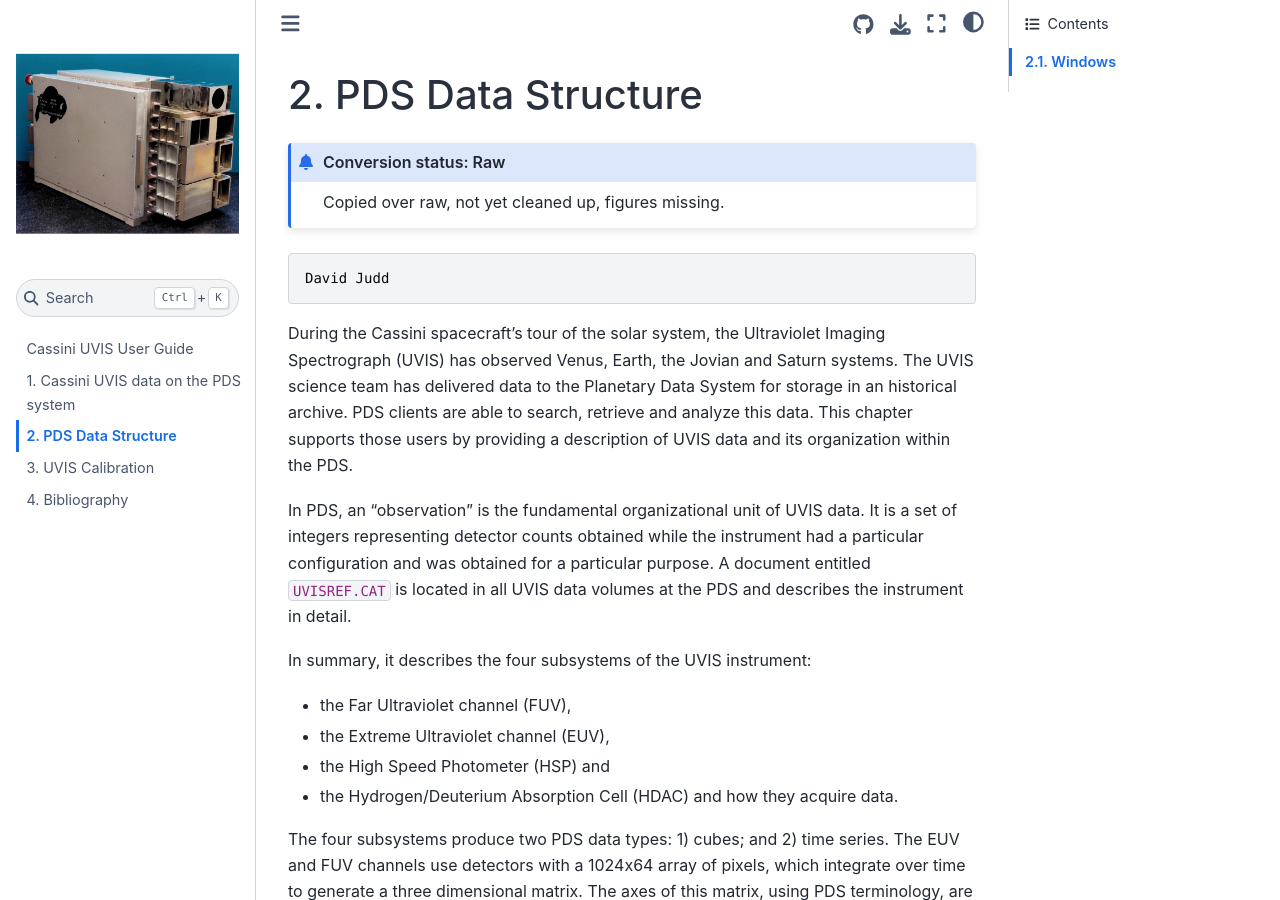
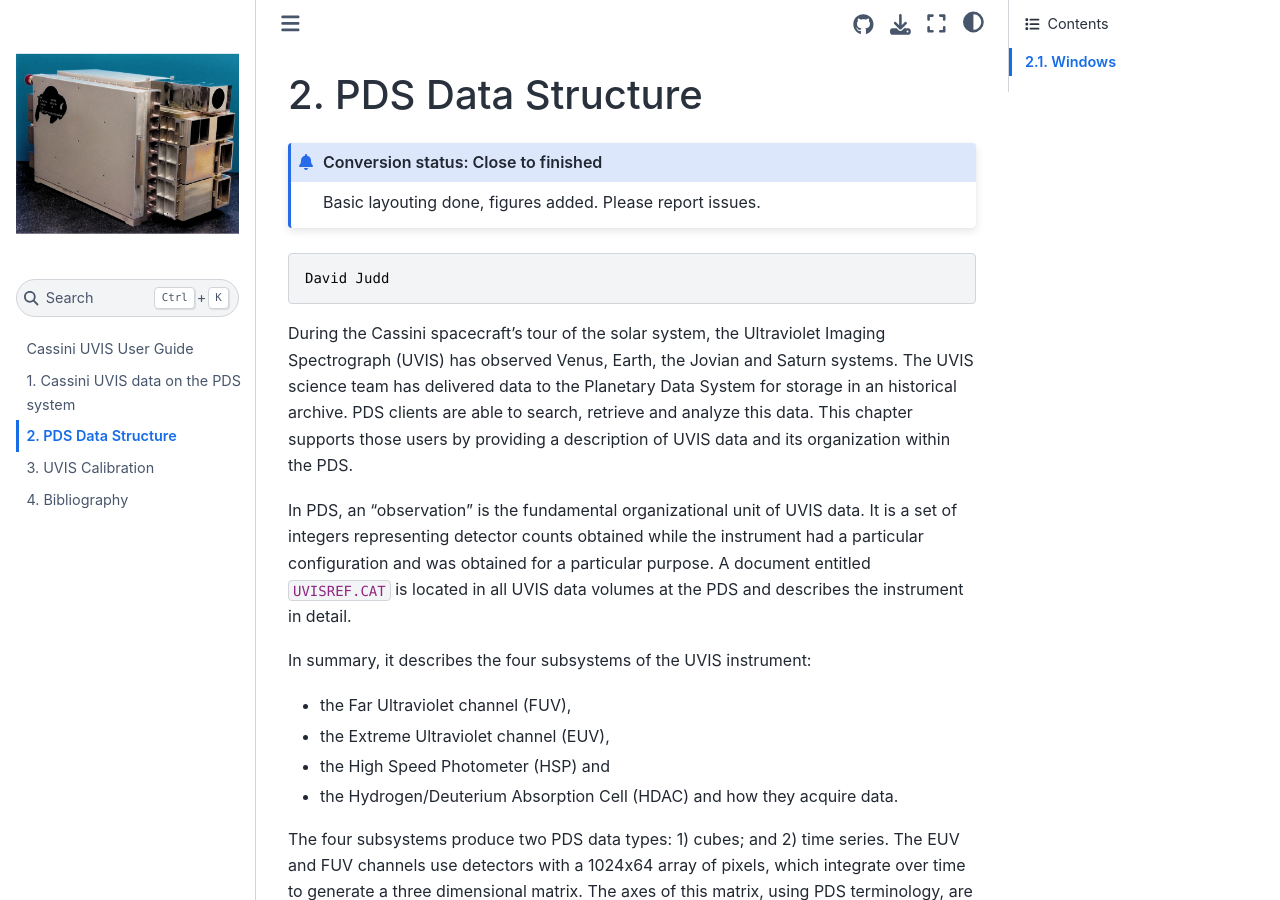
Before and after one commit to Cassini-UVIS/users_guide, a Jupyter Book: the page built from 02_pds_data_structure.md, in a window 1280 px wide and 900 px high. Built offline with Jupyter Book 1.0.4 settings and Sphinx 7.4.7 and the Sphinx Book theme 1.1.4, drawn with Linux system fonts in a browser that asks for light colours; some of the changed text lies outside the part shown.

Commit message:
Update fig ref and admonition

````diff
--- a/02_pds_data_structure.md
+++ b/02_pds_data_structure.md
@@ -1,8 +1,8 @@
 (sec:pds-data-structure)=
 # PDS Data Structure
 
-```{admonition} Conversion status: Raw
-Copied over raw, not yet cleaned up, figures missing.
+```{admonition} Conversion status: Close to finished
+Basic layouting done, figures added. Please report issues.
 ```
 
 ```
````
Also changed, not shown: other parts of 02_pds_data_structure.md (+1 -1 lines).
